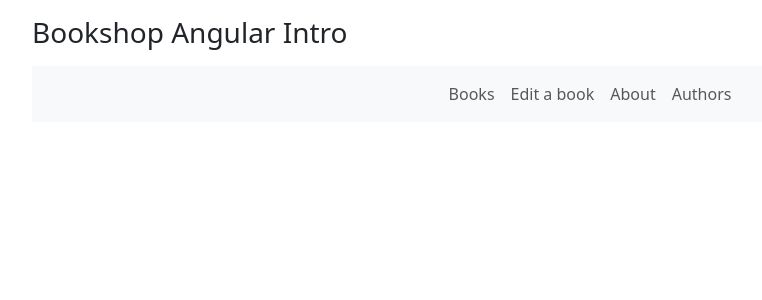
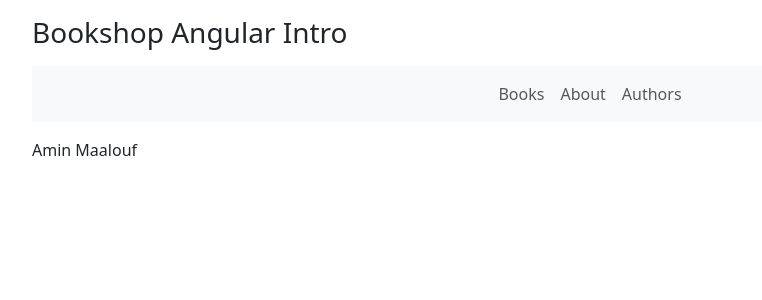
Before and after one commit to Cameliaasb/bookshop-angular, an Angular app: page /edit/1 in a window 1280 px wide. Before the commit this address led to /. Shown: the top 300 px of the page, without its empty margins (50-812 px from the left). Built offline with nearby package versions, Linux system fonts and the light colour scheme.

Commit message:
edit/:id routing and get data from params

```diff
--- a/src/app/app.component.html
+++ b/src/app/app.component.html
@@ -14,9 +14,6 @@
           <!-- il faut bien mettre / au début pour revenir à la racine -->
         </li>
         <li class="nav-item">
-          <a routerLink="/books/edit" class="nav-link"> Edit a book</a>
-        </li>
-        <li class="nav-item">
           <a routerLink="/about" class="nav-link"> About</a>
         </li>
         <li class="nav-item">
--- a/src/app/authors/authors-routing.module.ts
+++ b/src/app/authors/authors-routing.module.ts
@@ -7,7 +7,7 @@ import { EditAuthorComponent } from './edit-author/edit-author.component';
 const routes: Routes = [
   {path: "", component: ListAuthorsComponent},
   {path: "add", component: AddAuthorComponent},
-  {path: "edit", component: EditAuthorComponent}
+  {path: "edit/:authorId", component: EditAuthorComponent}
 
 ];
 
--- a/src/app/authors/edit-author/edit-author.component.html
+++ b/src/app/authors/edit-author/edit-author.component.html
@@ -1 +1 @@
-<p>edit-author works!</p>
+<p>{{ author?.firstName}} {{ author?.lastName}}</p>
--- a/src/app/authors/edit-author/edit-author.component.ts
+++ b/src/app/authors/edit-author/edit-author.component.ts
@@ -1,10 +1,22 @@
-import { Component } from '@angular/core';
+import { Component, Input, OnInit } from '@angular/core';
+import { AuthorService } from '../services/author.service';
+import { Author } from '../model/author';
+import { ActivatedRoute, Router } from '@angular/router';
 
 @Component({
   selector: 'app-edit-author',
   templateUrl: './edit-author.component.html',
   styleUrls: ['./edit-author.component.css']
 })
-export class EditAuthorComponent {
+export class EditAuthorComponent implements OnInit {
+  // Documentation : https://angular.io/guide/router
+  constructor(
+    private authorService : AuthorService,
+    private route : ActivatedRoute) {}
+  author? : Author;
 
+  ngOnInit() {
+    const authorId = this.route.snapshot.paramMap.get('authorId');
+    this.author = this.authorService.getAuthor(parseInt(authorId!));
+  }
 }
--- a/src/app/authors/list-authors/list-authors.component.html
+++ b/src/app/authors/list-authors/list-authors.component.html
@@ -1,11 +1,11 @@
 <p> Liste des auteurs</p>
-
 <table class="table table-striped" >
   <thead>
     <tr>
       <th>Id</th>
       <th>Prénom</th>
       <th>Nom</th>
+      <th>Modifier</th>
     </tr>
   </thead>
   <tbody>
@@ -13,6 +13,7 @@
       <td>{{a.id}}</td>
       <td>{{a.firstName}}</td>
       <td>{{a.lastName}}</td>
+      <td> <button class="btn btn-primary" routerLink='/authors/edit/{{ a.id}}' routerLinkActive="router-link-active" > Modifier </button></td>
     </tr>
   </tbody>
 </table>
--- a/src/app/authors/services/author.service.ts
+++ b/src/app/authors/services/author.service.ts
@@ -27,4 +27,9 @@ export class AuthorService {
     const authorFullName = ` ${author?.firstName} ${author?.lastName}`;
     return authorFullName;
   }
+
+  getAuthor(id: number) {
+    const author = this.authors.find(a => a.id === id);
+    return author;
+  }
 }
```
